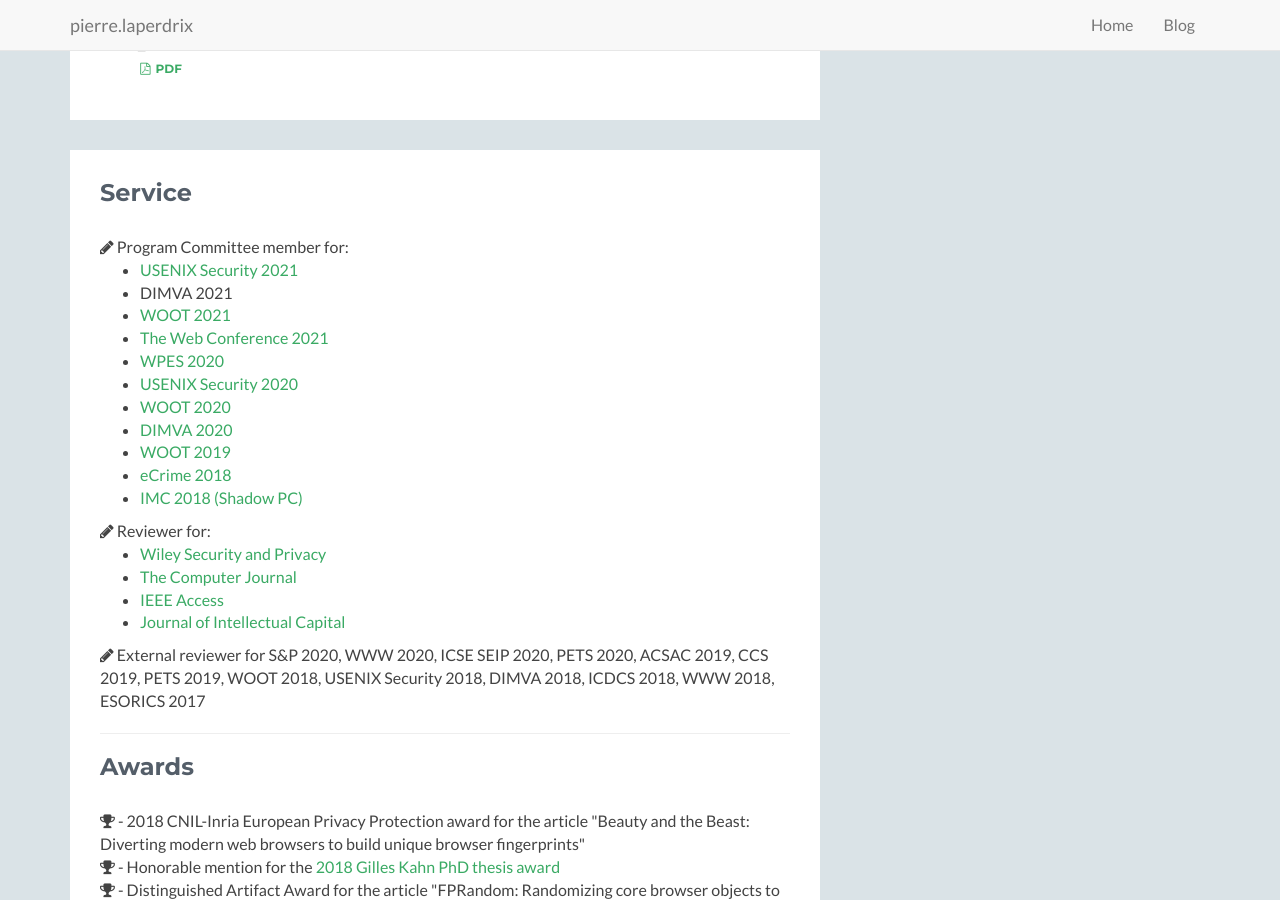
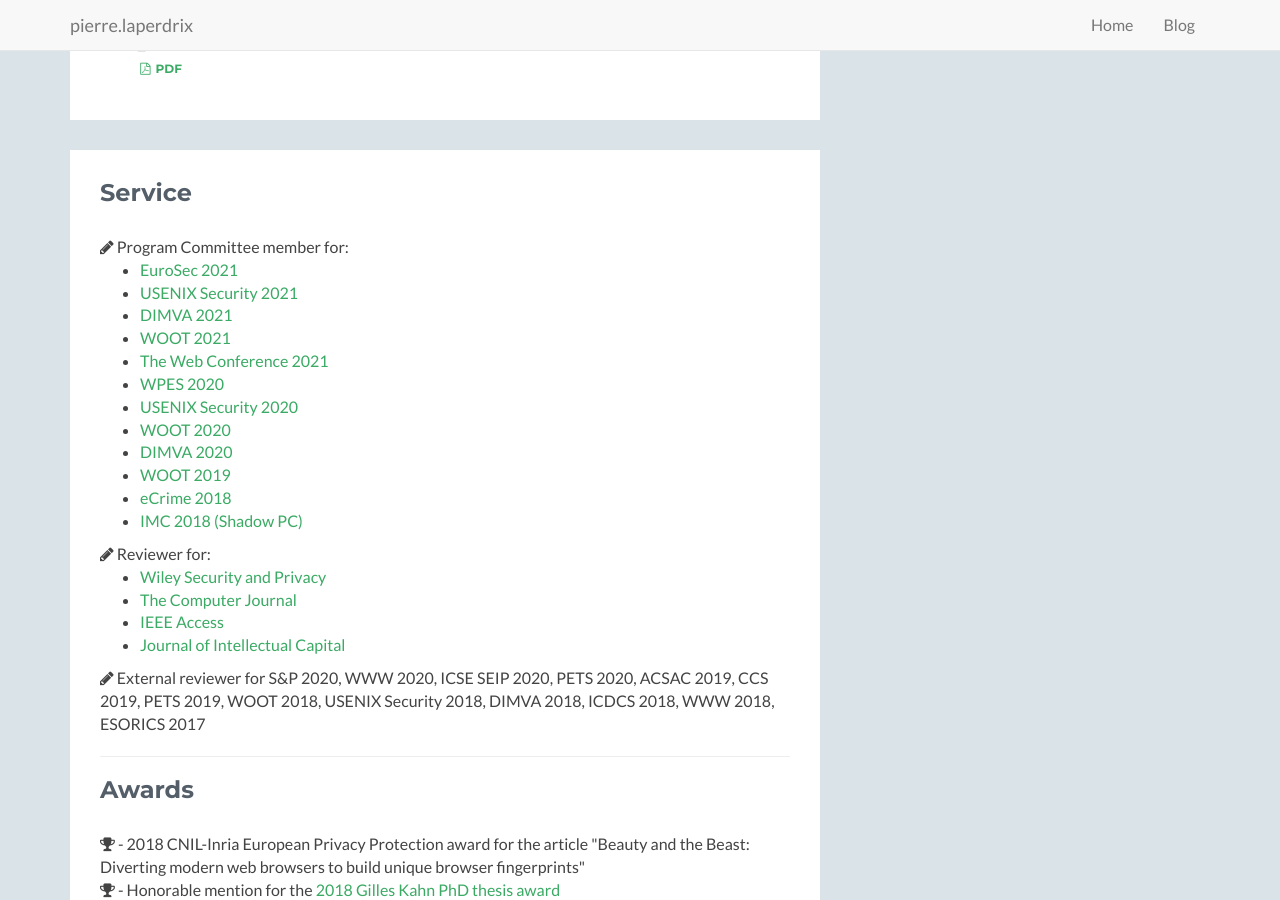
Before and after one commit to plaperdr/plaperdr.github.io, a Jekyll site: the page built from index.html, in a window 1280 px wide and 900 px high, scrolled down 3985 px. Built offline with Jekyll 4.4.1, drawn with Linux system fonts in a browser that asks for light colours.

Commit message:
Updating site

```diff
--- a/index.html
+++ b/index.html
@@ -276,8 +276,9 @@ layout: home
                     <div class="content">
                         <i class="fa fa-pencil"></i> Program Committee member for:
                         <ul>
+                            <li><a href="https://www.concordia-h2020.eu/eurosec-2021/" target="_blank">EuroSec 2021</a></li>
                             <li><a href="https://www.usenix.org/conference/usenixsecurity21" target="_blank">USENIX Security 2021</a></li>
-                            <li>DIMVA 2021</li>
+                            <li><a href="http://dimva2021.campus.ciencias.ulisboa.pt/" target="_blank">DIMVA 2021</a></li>
                             <li><a href="https://www.ieee-security.org/TC/SP2021/SPW2021/WOOT21/" target="_blank">WOOT 2021</a></li>
                             <li><a href="http://www2021.thewebconf.org/" target="_blank">The Web Conference 2021</a></li>
                             <li><a href="https://wpes.tech/2020/" target="_blank">WPES 2020</a></li>
```
